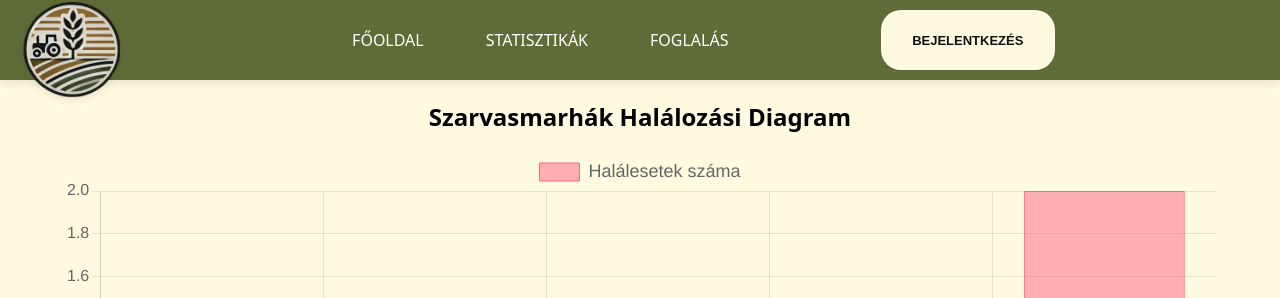
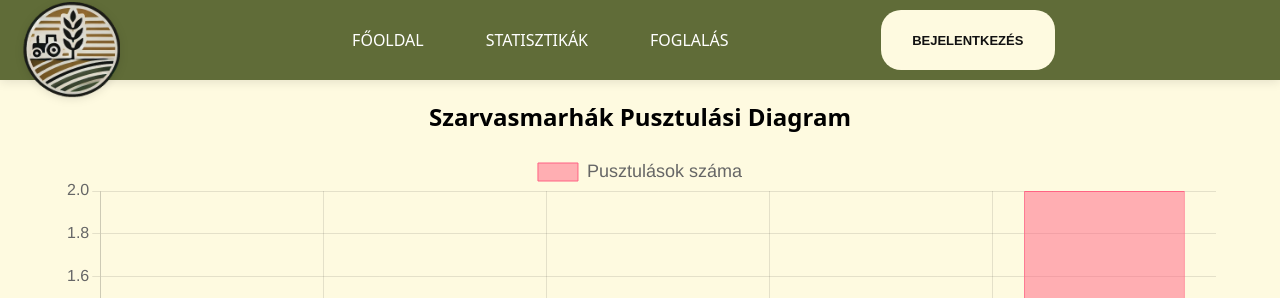
Before and after one commit to tzsofia10/Vizsgaremek, a PHP site: page /main/static.php in a window 1280 px wide. Shown: the top 298 px of the page. Run offline with PHP 8.4, Linux system fonts and the light colour scheme; data comes from the database, SQL or seed files in the repository; some libraries are stand-ins or nearby versions.

Commit message:
no halal pusztulas yes

```diff
--- a/main/static.php
+++ b/main/static.php
@@ -2,7 +2,7 @@
 <html lang="hu">
 
 <?php
-    $page_title = "Halálozási Diagram";
+    $page_title = "Pusztulás Diagram";
     $custom_js = ["https://cdn.jsdelivr.net/npm/chart.js"];
     $custom_css = ["../css/staticcss.css"];
     include 'head.php';
@@ -10,7 +10,7 @@
 <body>
     <?php include '../main/nav.php'; ?>
 
-    <h2>Szarvasmarhák Halálozási Diagram</h2>
+    <h2>Szarvasmarhák Pusztulási Diagram</h2>
 
     <div class="chart-container">
         <canvas id="deathChart"></canvas>
@@ -30,7 +30,7 @@
                     data: {
                         labels: labels,
                         datasets: [{
-                            label: 'Halálesetek száma',
+                            label: 'Pusztulások száma',
                             data: counts,
                             backgroundColor: 'rgba(255, 99, 132, 0.5)',
                             borderColor: 'rgba(255, 99, 132, 1)',
```
